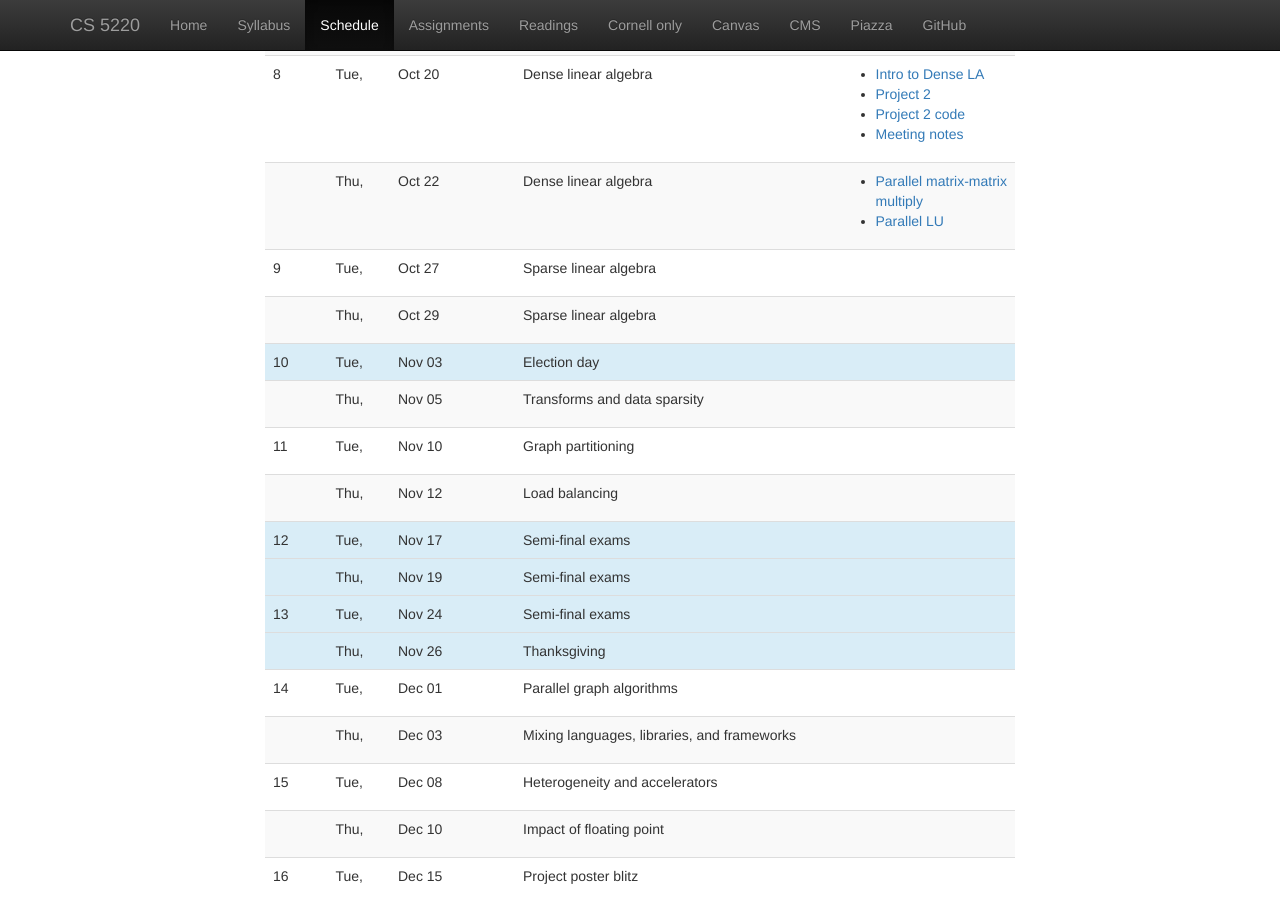
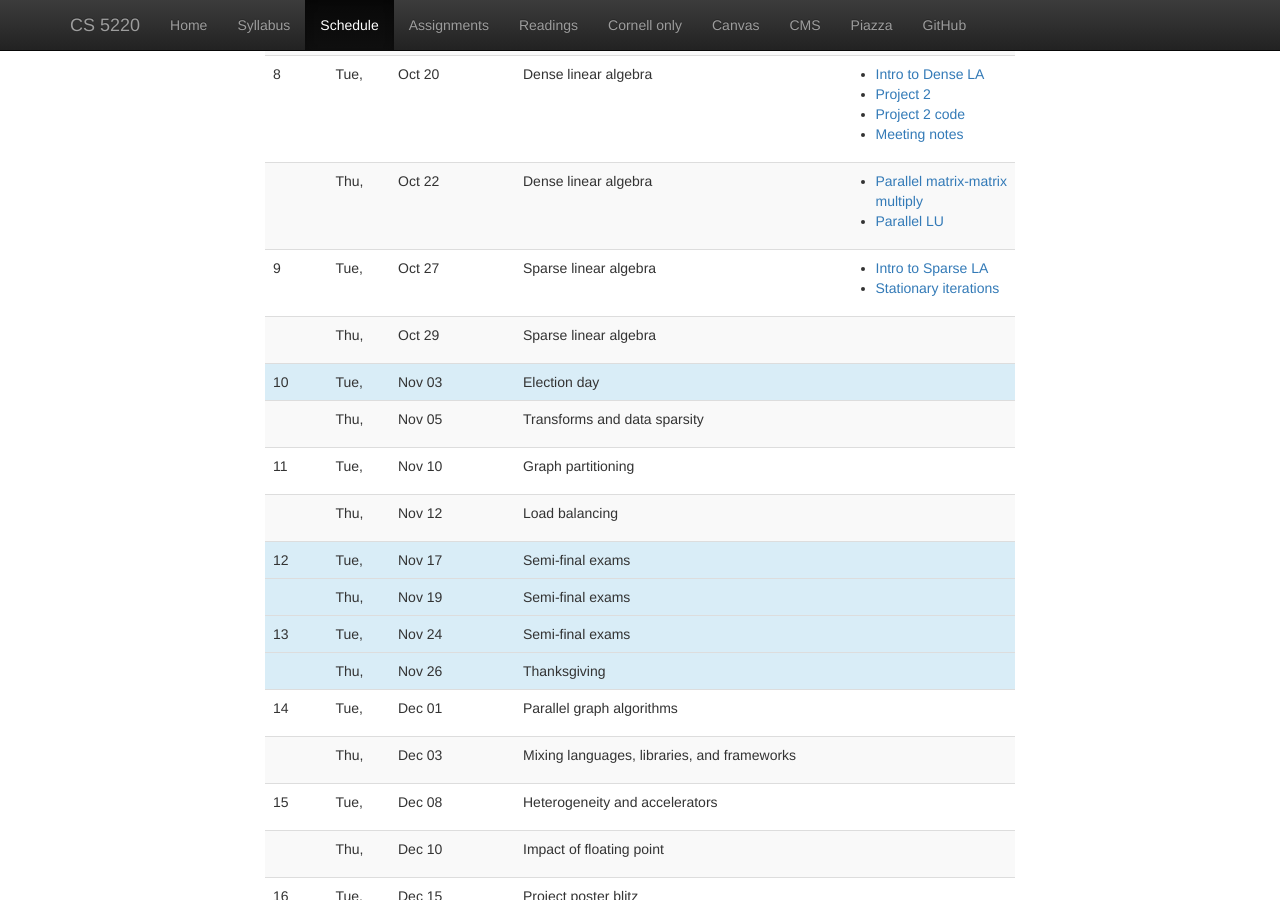
Before and after one commit to cs5220-f20/web, a Jekyll site: the page built from web/schedule.html, in a window 1280 px wide and 900 px high, scrolled down 1573 px. Built offline with Jekyll 4.4.1, drawn with Linux system fonts in a browser that asks for light colours; nearby versions of some CDN libraries.

Commit message:
Added intro and stationary iterations.

```diff
--- a/web/_data/lectures.yml
+++ b/web/_data/lectures.yml
@@ -175,6 +175,11 @@
 -
   date: 2020-10-27
   info: Sparse linear algebra
+  files:
+    - info: Intro to Sparse LA
+      file: lec/2020-10-27-intro.html
+    - info: Stationary iterations
+      file: lec/2020-10-27-stationary.html
 -
   date: 2020-10-29
   info: Sparse linear algebra
```
